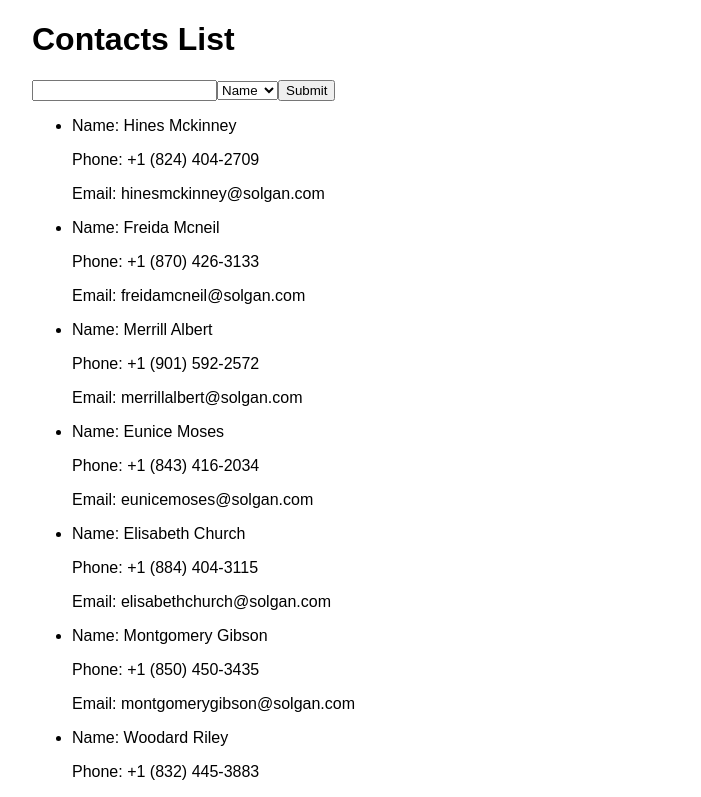
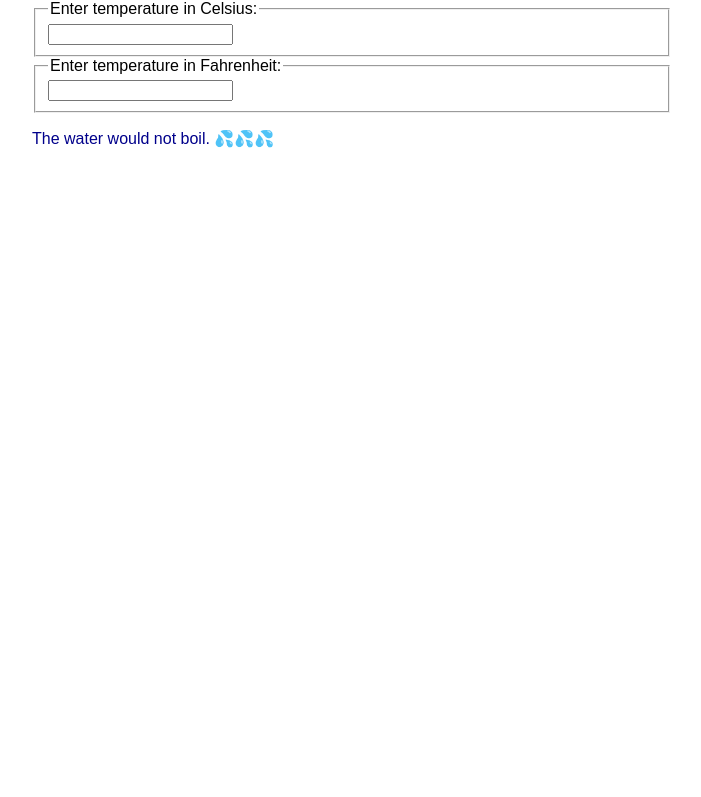
Before and after one commit to ericgold/hacko-react, a React (Create React App) app: page / in a window 1280 px wide. Shown: the top 797 px of the page, without its empty margins (288-989 px from the left). Built offline with nearby package versions, Linux system fonts and the light colour scheme.

Commit message:
add temperature calculator components and helper functions file

```diff
--- a/src/App.js
+++ b/src/App.js
@@ -7,15 +7,16 @@
 //import Greetings from './Greetings';
 //import Menu from './Menu';
 //import ColorPicker from './ColorPicker';
-import Contacts from './Contacts';
+//import Contacts from './Contacts';
 //import TodoList from './TodoList';
 //import Login from './Login';
+import Calculator from './Calculator';
 
 class App extends React.Component {
   render() {
     return (
       <div className="container">
-        <Contacts />
+        <Calculator />
       </div>
 
     );
--- /dev/null
+++ b/src/BoilingVerdict.js
@@ -0,0 +1,13 @@
+import React from 'react';
+
+// Accepts the celsius temperature as a prop,
+// and prints whether it is enough to boil the water
+
+function BoilingVerdict(props) {
+	if (props.celsius >= 100) {
+		return <p style={{ color: 'firebrick ' }}>The water would boil. <span role="img" aria-label="3 fire emojis">🔥🔥🔥</span></p>
+	}
+	return <p style={{ color: 'darkblue' }}>The water would not boil. <span role="img" aria-label="3 water drop emojis">💦💦💦</span></p>
+}
+
+export default BoilingVerdict;
--- /dev/null
+++ b/src/Calculator.js
@@ -0,0 +1,52 @@
+import React from 'react';
+import BoilingVerdict from './BoilingVerdict';
+import TemperatureInput from './Temperatureinput';
+import { toCelsius, toFahrenheit, tryConvert } from './helperFunctions';
+
+
+class Calculator extends React.Component {
+	constructor(props) {
+		super(props);
+		this.state = {
+			temperature: '',
+			scale: 'c'
+		}
+		this.handleCelsiusChange = this.handleCelsiusChange.bind(this);
+		this.handleFahrenheitChange = this.handleFahrenheitChange.bind(this);
+	}
+	handleCelsiusChange(temperature) {
+		this.setState({
+			scale: 'c', temperature
+		});
+	}
+	handleFahrenheitChange(temperature) {
+		this.setState({
+			scale: 'f', temperature
+		});
+	}
+	render() {
+		const { temperature, scale } = this.state;
+		const celsius = scale === 'f' ?
+			tryConvert(temperature, toCelsius) :
+			temperature;
+		const fahrenheit = scale === 'c' ?
+			tryConvert(temperature, toFahrenheit) :
+			temperature;
+		return (
+			<div>
+				<TemperatureInput
+					onTemperatureChange={this.handleCelsiusChange}
+					temperature={celsius}
+					scale={'c'} />
+				<TemperatureInput
+					onTemperatureChange={this.handleFahrenheitChange}
+					temperature={fahrenheit}
+					scale={'f'} />
+				<BoilingVerdict celsius={parseFloat(celsius)} />
+			</div>
+		)
+
+	}
+}
+
+export default Calculator;
--- /dev/null
+++ b/src/Temperatureinput.js
@@ -0,0 +1,30 @@
+import React, { Component } from 'react';
+
+const scaleNames = {
+	c: 'Celsius',
+	f: 'Fahrenheit'
+};
+
+export default class TemperatureInput extends Component {
+	constructor(props) {
+		super(props);
+
+		this.handleChange = this.handleChange.bind(this)
+	}
+	handleChange(event) {
+		this.props.onTemperatureChange(event.target.value);
+	}
+	render() {
+		const { temperature } = this.props;
+		const { scale } = this.props;
+		return (
+			<fieldset>
+				<legend>Enter temperature in {scaleNames[this.props.scale]}:</legend>
+				<input
+					onChange={this.handleChange}
+					value={temperature} />
+
+			</fieldset>
+		);
+	}
+}
--- /dev/null
+++ b/src/helperFunctions.js
@@ -0,0 +1,17 @@
+export function toCelsius(fahrenheit) {
+	return (fahrenheit - 32) * 5 / 9;
+}
+
+export function toFahrenheit(celsius) {
+	return (celsius * 9 / 5) + 32;
+}
+
+export function tryConvert(temperature, convert) {
+	const input = parseFloat(temperature);
+	if (Number.isNaN(input)) {
+		return '';
+	}
+	const output = convert(input);
+	const rounded = Math.round(output * 1000) / 1000;
+	return rounded.toString();
+}
```
